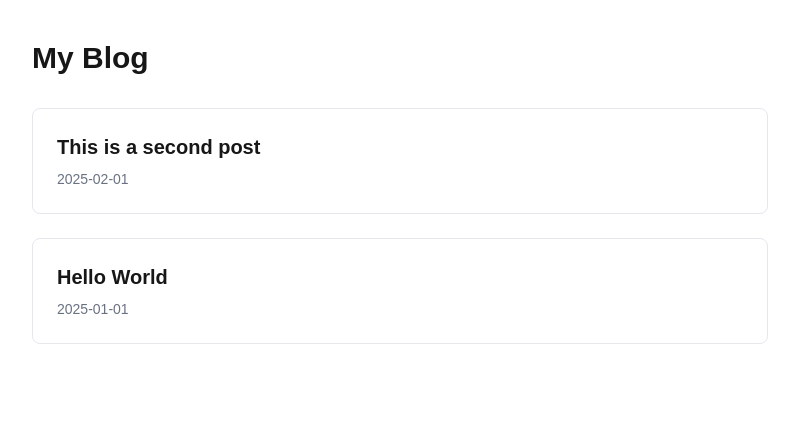
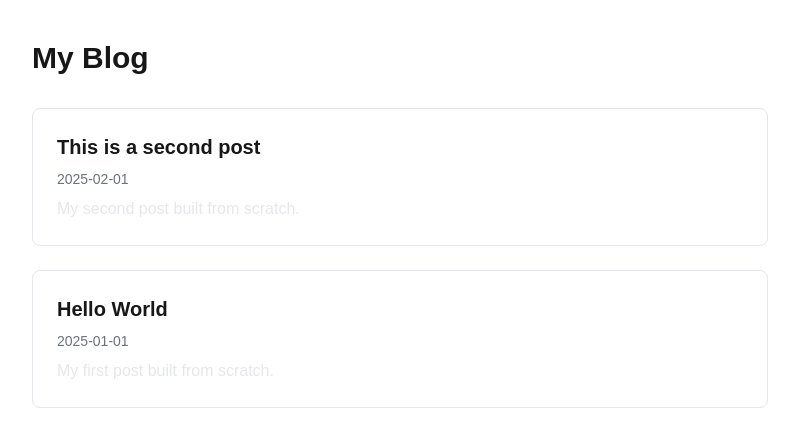
Before and after one commit to caasion/portfolio, a Next.js app: page /blog in a window 1280 px wide. Shown: the top 446 px of the page, without its empty margins (240-1039 px from the left). Built offline with nearby package versions, Linux system fonts and the light colour scheme.

Commit message:
Add post descriptions

```diff
--- a/src/app/blog/page.tsx
+++ b/src/app/blog/page.tsx
@@ -9,14 +9,15 @@ export default function BlogIndex() {
       <h1 className="text-3xl font-bold mb-8">My Blog</h1>
 
       <div className="grid gap-6">
-        {allPosts.map(({ id, date, title }) => (
+        {allPosts.map(({ id, title, date, description }) => (
           <Link
             href={`/blog/${id}`}
             key={id}
             className="block p-6 bg-white dark:bg-black border border-gray-200 dark:border-gray-400 rounded-lg hover:shadow-md transition-shadow"
           >
             <h2 className="text-xl font-semibold mb-2">{title}</h2>
-            <p className="text-gray-500 text-sm">{date}</p>
+            <p className="text-gray-500 text-sm mb-2">{date}</p>
+            <p className="text-gray-200 text-md">{description}</p>
           </Link>
         ))}
       </div>
--- a/src/lib/blog.ts
+++ b/src/lib/blog.ts
@@ -44,7 +44,7 @@ export function getSortedBlogData(): PostIndexData[] {
 
         return {
             id,
-            ...(data as { date: string; title: string })
+            ...(data as { title: string; date: string; description: string })
         };
     });
 
```
